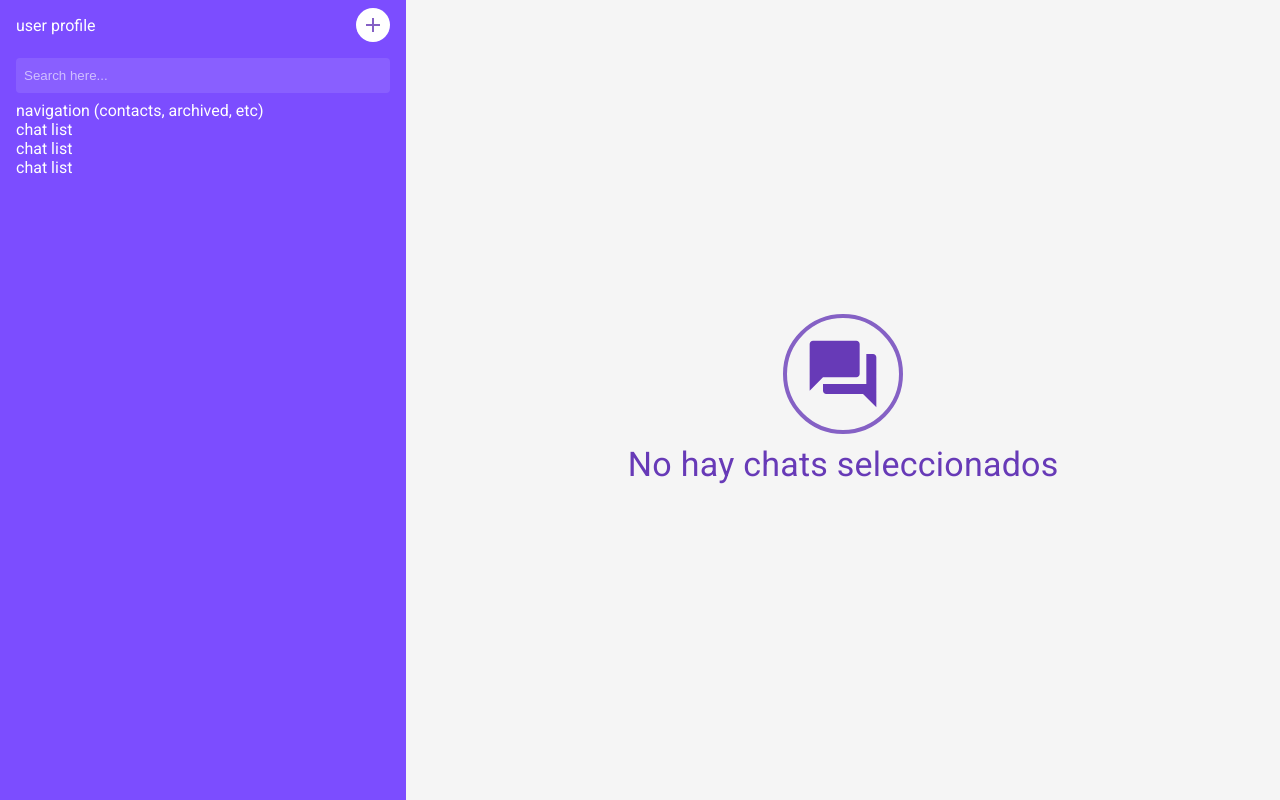
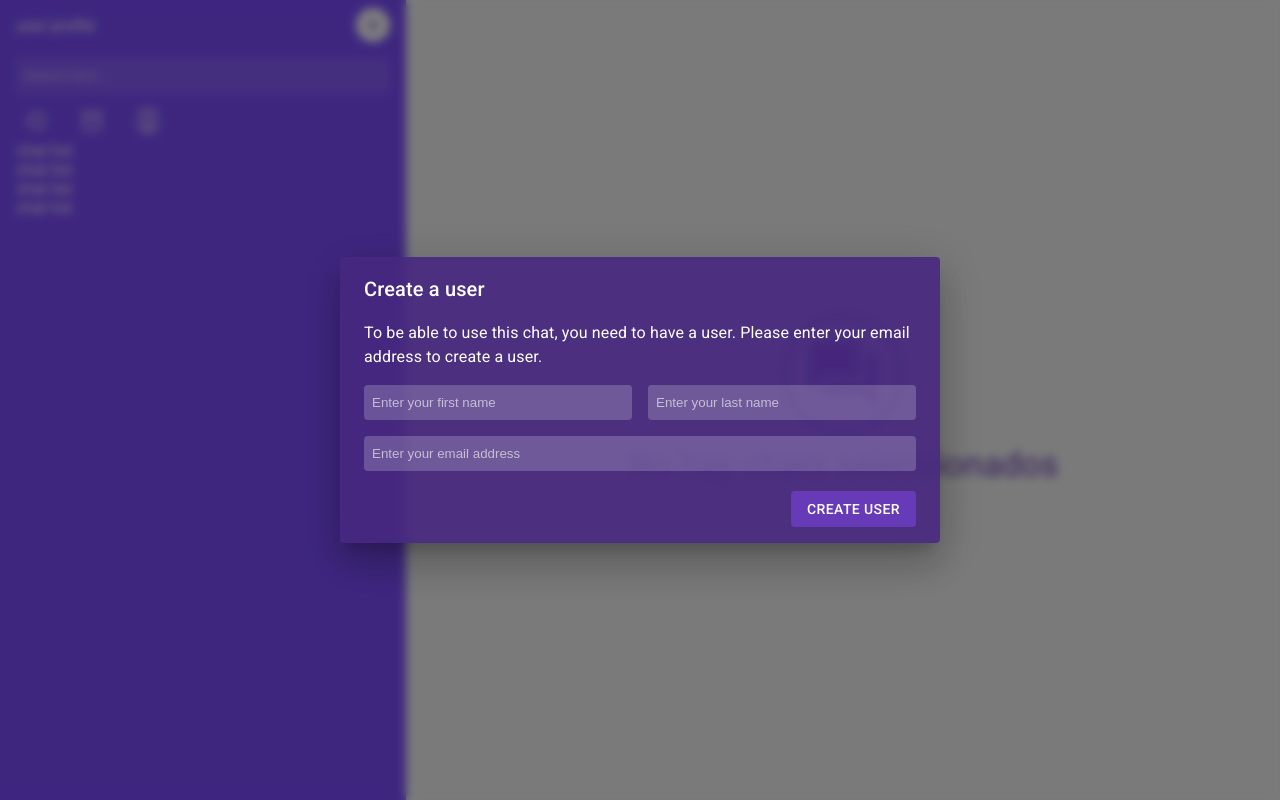
Before and after one commit to smurawczik/free-chat, a React (Vite) app in the folder frontend/: page / in a window 1280 px wide. Built offline with nearby package versions, Linux system fonts and the light colour scheme.

Commit message:
create quick user create dialog for chat that opens if no user detected, need to improve user detection since its falsy now

```diff
--- a/frontend/src/App.tsx
+++ b/frontend/src/App.tsx
@@ -1,15 +1,19 @@
 import { ChatView } from "./components/ChatView/components/ChatView";
 import { Layout } from "./components/Layout/components/Layout";
 import { LeftNavigation } from "./components/LeftNavigation";
+import { QuickUserCreate } from "./components/QuickUserCreate";
 import { RightNavigation } from "./components/RightNavigation";
 
 function App() {
   return (
-    <Layout>
-      <LeftNavigation />
-      <ChatView />
-      <RightNavigation />
-    </Layout>
+    <>
+      <Layout>
+        <LeftNavigation />
+        <ChatView />
+        <RightNavigation />
+      </Layout>
+      <QuickUserCreate />
+    </>
   );
 }
 
--- /dev/null
+++ b/frontend/src/components/Input/index.tsx
@@ -0,0 +1,17 @@
+import { styled } from "@mui/material/styles";
+
+export const Input = styled("input")(({ theme }) => ({
+  width: "100%",
+  height: "100%",
+  border: "none",
+  outline: "none",
+  fontWeight: 500,
+  padding: theme.spacing(1.25, 1),
+  boxSizing: "border-box",
+  backgroundColor: "rgba(255, 255, 255, 0.2)",
+  color: "rgba(255, 255, 255, 0.9)",
+  borderRadius: theme.spacing(0.5),
+  "&::placeholder": {
+    color: "rgba(255, 255, 255, 0.6)",
+  },
+}));
--- /dev/null
+++ b/frontend/src/components/LeftNavigation/components/LeftNavMenu.tsx
@@ -0,0 +1,43 @@
+import {
+  ContactsOutlined,
+  HistoryOutlined,
+  Inventory2Outlined,
+} from "@mui/icons-material";
+import Box from "@mui/material/Box";
+import IconButton from "@mui/material/IconButton";
+import { styled } from "@mui/material/styles";
+
+const StyledLeftNavMenu = styled(Box)(() => ({
+  display: "flex",
+  gap: "1rem",
+}));
+
+const StyledIconButton = styled(IconButton)(() => ({
+  opacity: 0.7,
+  color: "white",
+  "&:hover": {
+    opacity: 1,
+  },
+}));
+
+export const LeftNavMenu = () => {
+  return (
+    <>
+      <StyledLeftNavMenu>
+        <StyledIconButton>
+          <HistoryOutlined />
+        </StyledIconButton>
+        <StyledIconButton>
+          <Inventory2Outlined />
+        </StyledIconButton>
+        <StyledIconButton>
+          <ContactsOutlined />
+        </StyledIconButton>
+      </StyledLeftNavMenu>
+      <Box> chat list </Box>
+      <div> chat list </div>
+      <div> chat list </div>
+      <div> chat list </div>
+    </>
+  );
+};
--- a/frontend/src/components/LeftNavigation/components/LeftNavigation.tsx
+++ b/frontend/src/components/LeftNavigation/components/LeftNavigation.tsx
@@ -2,6 +2,7 @@ import { deepPurple } from "@mui/material/colors";
 import { styled } from "@mui/material/styles";
 import { ContactSearch } from "../../ContactSearch/components/ContactSearch";
 import { LeftNavHeader } from "./LeftNavHeader";
+import { LeftNavMenu } from "./LeftNavMenu";
 
 const StyledLeftNavigation = styled("div")(({ theme }) => ({
   flex: 0.3,
@@ -15,10 +16,7 @@ export const LeftNavigation = () => {
     <StyledLeftNavigation>
       <LeftNavHeader />
       <ContactSearch />
-      <div> navigation (contacts, archived, etc) </div>
-      <div> chat list </div>
-      <div> chat list </div>
-      <div> chat list </div>
+      <LeftNavMenu />
     </StyledLeftNavigation>
   );
 };
--- /dev/null
+++ b/frontend/src/components/QuickUserCreate/components/QuickUserCreate.tsx
@@ -0,0 +1,64 @@
+import {
+  Box,
+  Button,
+  DialogActions,
+  DialogContent,
+  DialogContentText,
+  DialogTitle,
+  styled,
+} from "@mui/material";
+import Dialog from "@mui/material/Dialog";
+import { useAppSelector } from "../../../store/hooks";
+import { userSelectors } from "../../../store/slices/user/user.slice.selectors";
+import { Input } from "../../Input";
+
+const StyledDialogActions = styled(DialogActions)(({ theme }) => ({
+  padding: theme.spacing(0, 3, 2, 3),
+}));
+
+export const QuickUserCreate = () => {
+  const hasUser = useAppSelector(userSelectors.hasUser);
+
+  return (
+    <Dialog
+      open={!hasUser}
+      fullWidth
+      sx={{
+        backdropFilter: "blur(5px)",
+      }}
+      PaperProps={{
+        sx: {
+          backgroundColor: "rgba(72, 40, 128, 0.9)",
+          color: "white",
+        },
+      }}
+    >
+      <DialogTitle>Create a user</DialogTitle>
+      <DialogContent>
+        <DialogContentText marginBottom={2} color="white">
+          To be able to use this chat, you need to have a user. Please enter
+          your email address to create a user.
+        </DialogContentText>
+        <Box display="flex" gap={2} marginBottom={2}>
+          <Input
+            autoFocus
+            id="first_name"
+            type="text"
+            placeholder="Enter your first name"
+          />
+          <Input
+            id="last_name"
+            type="text"
+            placeholder="Enter your last name"
+          />
+        </Box>
+        <Input id="email" type="email" placeholder="Enter your email address" />
+      </DialogContent>
+      <StyledDialogActions>
+        <Button onClick={() => {}} variant="contained" disableElevation>
+          Create User
+        </Button>
+      </StyledDialogActions>
+    </Dialog>
+  );
+};
--- /dev/null
+++ b/frontend/src/components/QuickUserCreate/index.ts
@@ -0,0 +1 @@
+export { QuickUserCreate } from "./components/QuickUserCreate";
--- /dev/null
+++ b/frontend/src/store/slices/user/user.slice.selectors.ts
@@ -0,0 +1,11 @@
+import { createSelector } from "@reduxjs/toolkit";
+import { RootState } from "../../store";
+
+const userSelector = createSelector(
+  (state: RootState) => state.user,
+  (user) => user
+);
+
+export const userSelectors = {
+  hasUser: createSelector(userSelector, (user) => user.profile !== null),
+};
```
